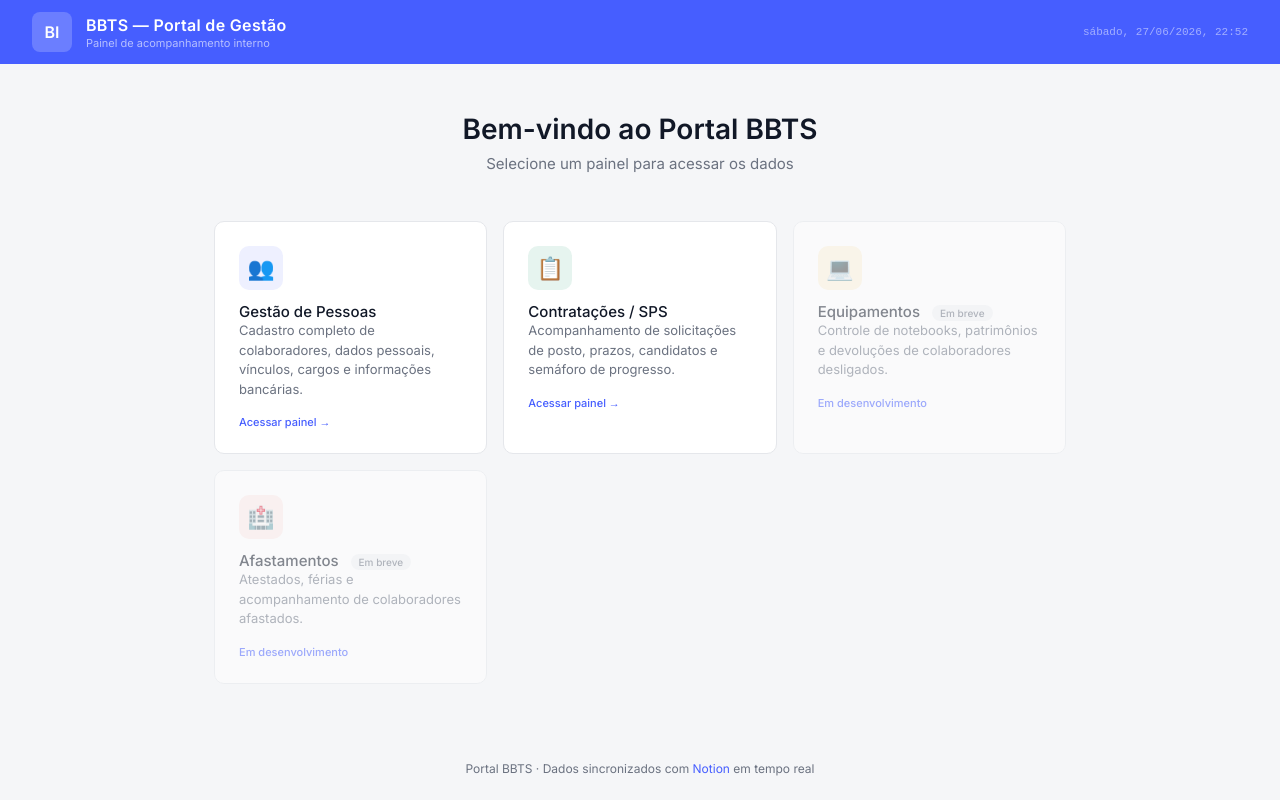
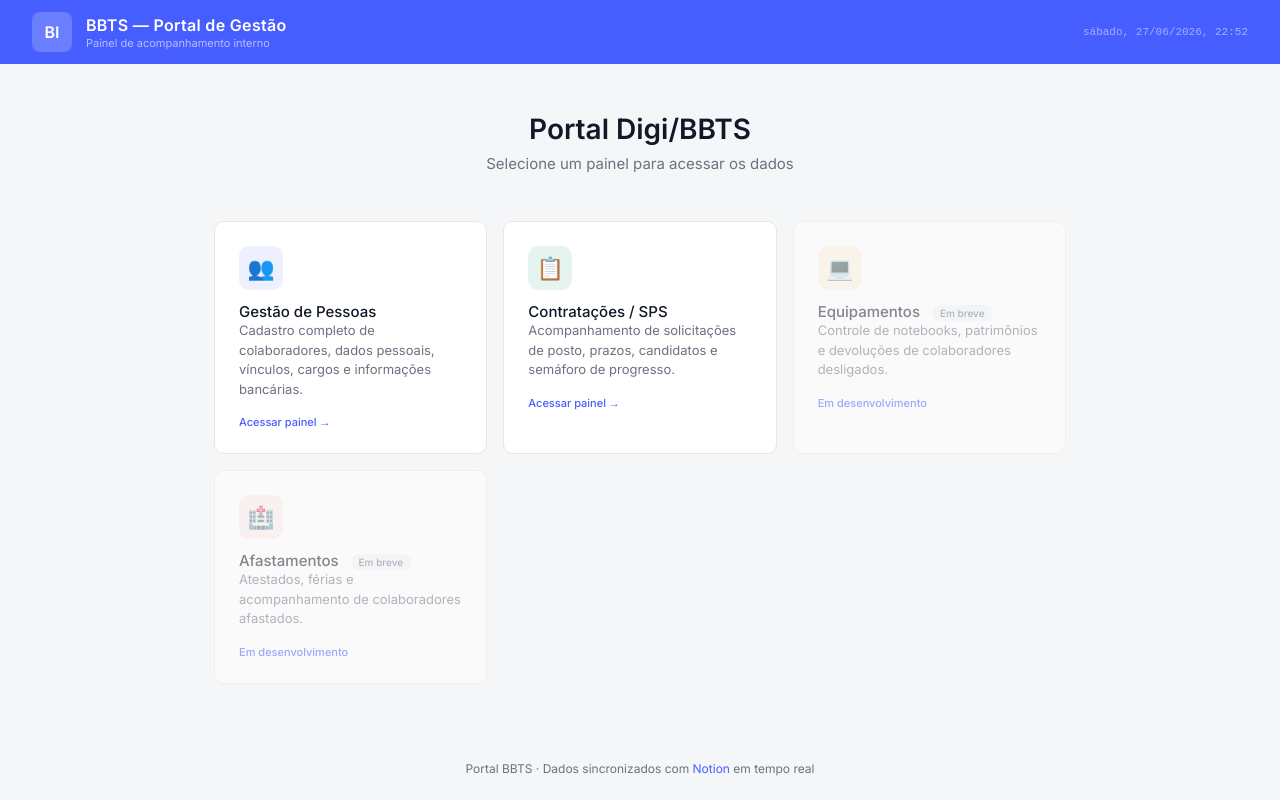
Before and after one commit to Gulyrical/bbts-painel, a website: page public/index.html in a window 1280 px wide. Drawn offline with Linux system fonts and the light colour scheme.

Commit message:
Update index.html

```diff
--- a/public/index.html
+++ b/public/index.html
@@ -52,7 +52,7 @@ body{font-family:'Inter',sans-serif;background:var(--bg);color:var(--text);min-h
 </header>
 <main class="main">
   <div class="hero">
-    <div class="hero-title">Bem-vindo ao Portal BBTS</div>
+    <div class="hero-title"> Portal Digi/BBTS</div>
     <div class="hero-sub">Selecione um painel para acessar os dados</div>
   </div>
   <div class="grid">
```
